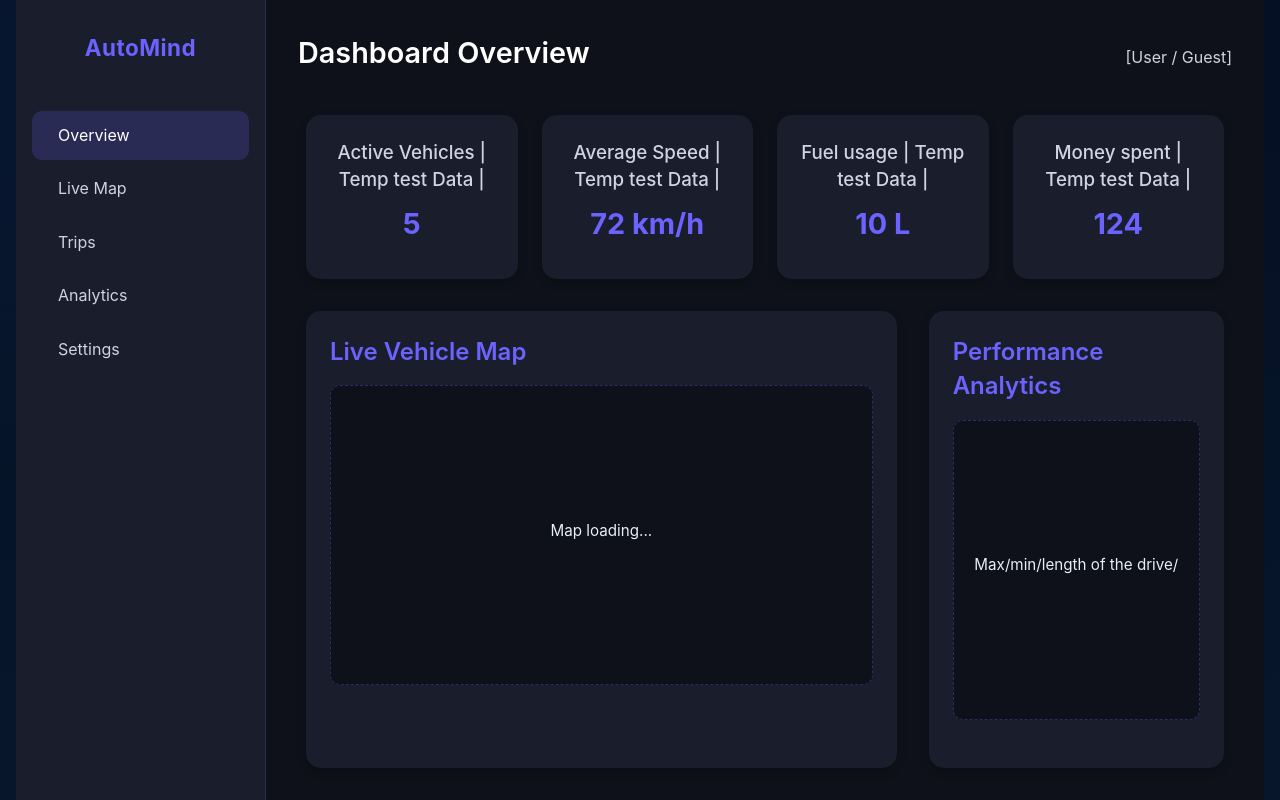
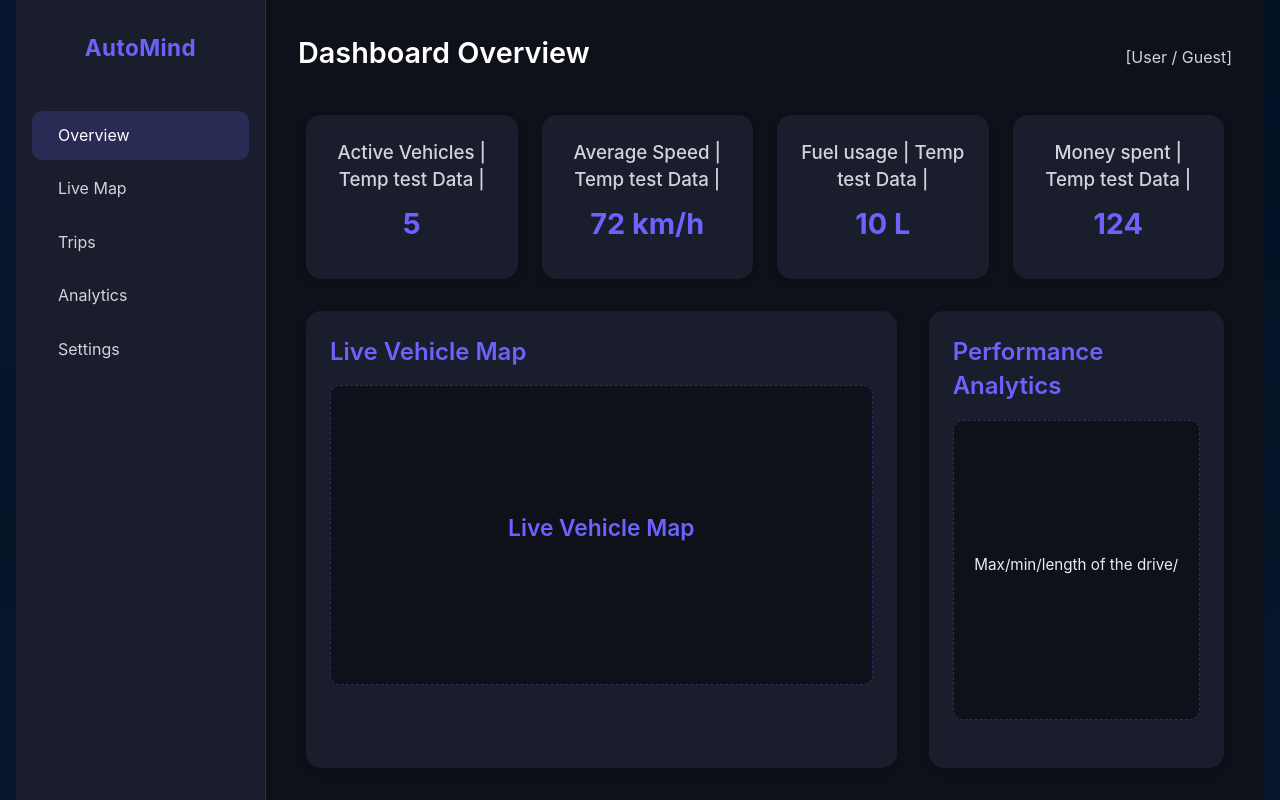
Before and after one commit to AutoMind-2527/Frontend, an Angular app in the folder AutoMind-Project/: page /dashboard in a window 1280 px wide. Built offline with nearby package versions, Linux system fonts and the light colour scheme.

Commit message:
added html for the map

```diff
--- a/AutoMind-Project/src/app/dashboard/dashboard.html
+++ b/AutoMind-Project/src/app/dashboard/dashboard.html
@@ -44,7 +44,11 @@
       <div class="map">
         <h2>Live Vehicle Map</h2>
         <div class="map-placeholder">
-          <p>Map loading...</p>
+          <div class="map-container">
+  <h2>Live Vehicle Map</h2>
+  <div id="map" class="leaflet-map"></div>
+</div>
+        <!-- <p>Map loading...</p> -->
         </div>
       </div>
       <div class="charts">
```
